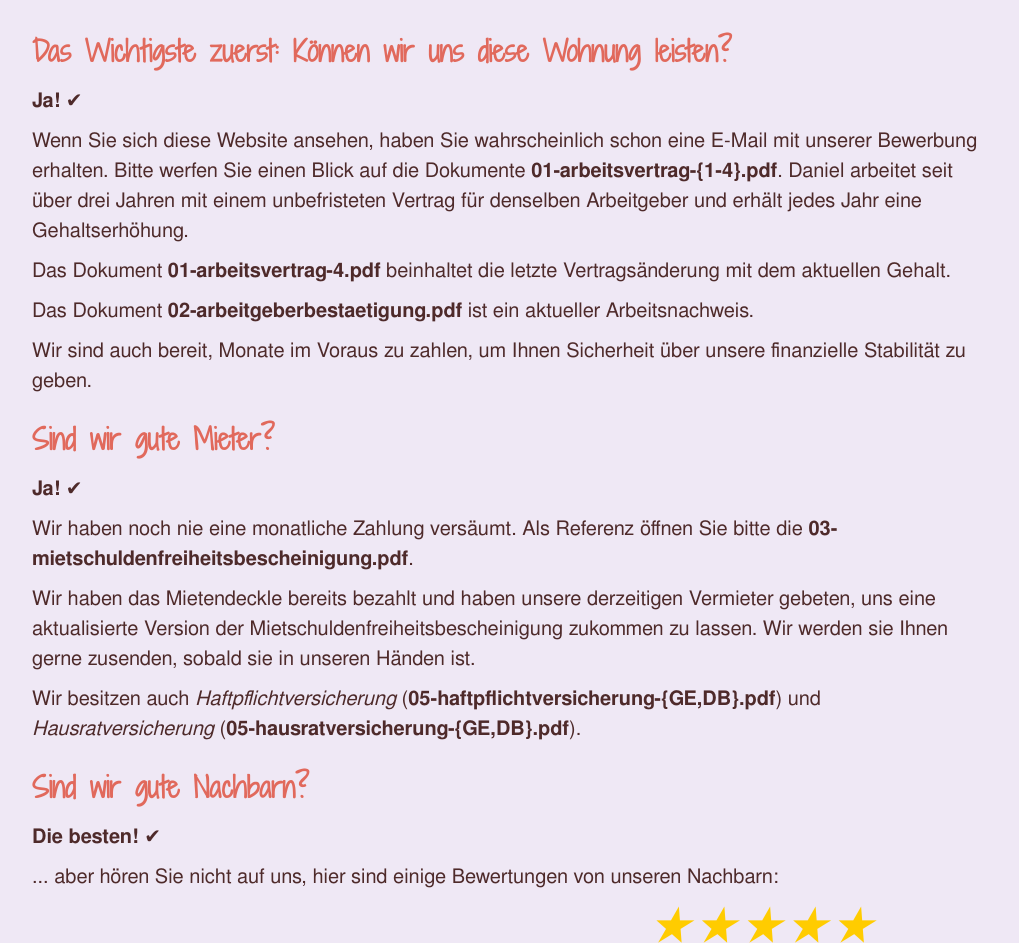
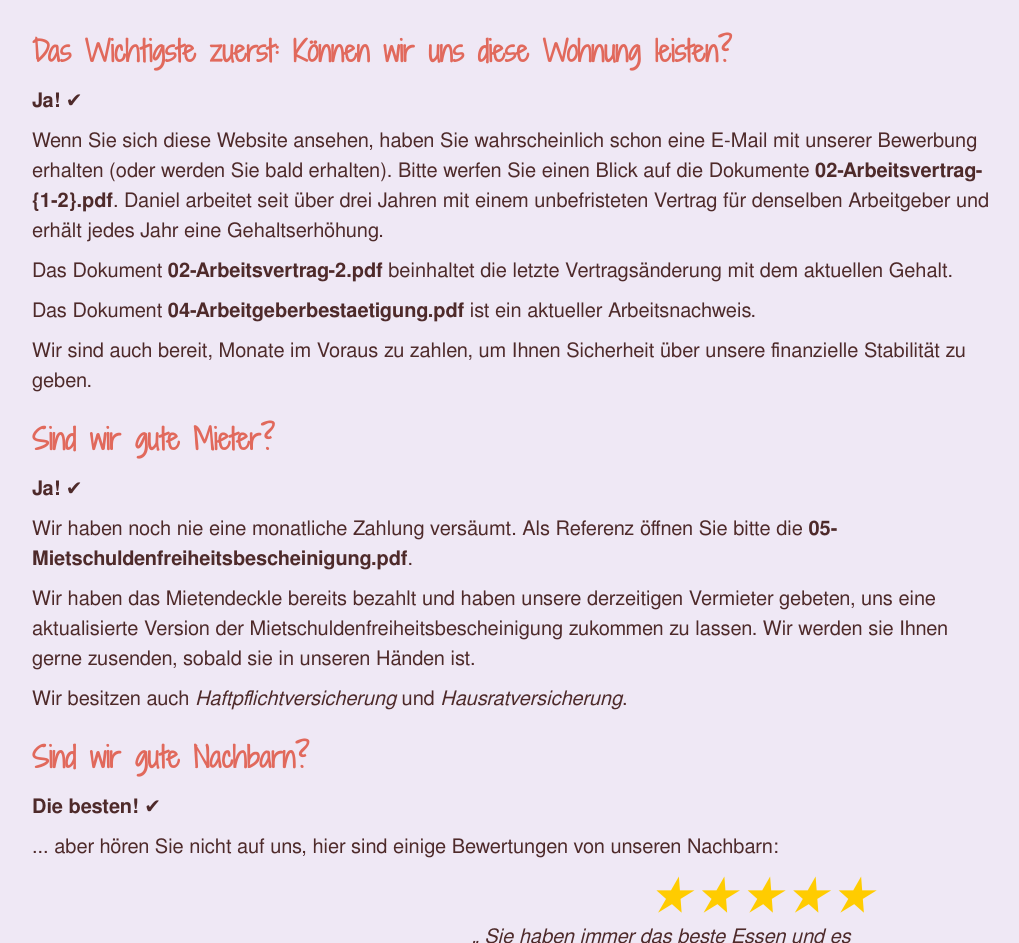
Before and after one commit to volrath/flat-ad, a website: page index.html in a window 1280 px wide. Shown: the part 803-1746 px from the top of the page, without its empty margins (128-1147 px from the left). Drawn offline with Linux system fonts and the light colour scheme.

Commit message:
Add a few copy modifications

```diff
--- a/index.html
+++ b/index.html
@@ -24,19 +24,20 @@
 
       <p>
         Wenn Sie sich diese Website ansehen, haben Sie wahrscheinlich schon eine
-        E-Mail mit unserer Bewerbung erhalten. Bitte werfen Sie einen Blick auf
-        die Dokumente <b>01-arbeitsvertrag-{1-4}.pdf</b>. Daniel arbeitet seit
-        über drei Jahren mit einem unbefristeten Vertrag für denselben
-        Arbeitgeber und erhält jedes Jahr eine Gehaltserhöhung.
+        E-Mail mit unserer Bewerbung erhalten (oder werden Sie bald
+        erhalten). Bitte werfen Sie einen Blick auf die
+        Dokumente <b>02-Arbeitsvertrag-{1-2}.pdf</b>. Daniel arbeitet seit über
+        drei Jahren mit einem unbefristeten Vertrag für denselben Arbeitgeber
+        und erhält jedes Jahr eine Gehaltserhöhung.
       </p>
 
       <p>
-        Das Dokument <b>01-arbeitsvertrag-4.pdf</b> beinhaltet die letzte
+        Das Dokument <b>02-Arbeitsvertrag-2.pdf</b> beinhaltet die letzte
         Vertragsänderung mit dem aktuellen Gehalt.
       </p>
 
       <p>
-        Das Dokument <b>02-arbeitgeberbestaetigung.pdf</b> ist ein aktueller
+        Das Dokument <b>04-Arbeitgeberbestaetigung.pdf</b> ist ein aktueller
         Arbeitsnachweis.
       </p>
 
@@ -49,7 +50,7 @@
       <p><b>Ja! ✔</b></p>
       <p>
         Wir haben noch nie eine monatliche Zahlung versäumt. Als Referenz öffnen
-        Sie bitte die <b>03-mietschuldenfreiheitsbescheinigung.pdf</b>.
+        Sie bitte die <b>05-Mietschuldenfreiheitsbescheinigung.pdf</b>.
       </p>
 
       <p>
@@ -61,9 +62,7 @@
 
       <p>
         Wir besitzen auch <i>Haftpflichtversicherung</i>
-        (<b>05-haftpflichtversicherung-{GE,DB}.pdf</b>)
-        und <i>Hausratversicherung</i>
-        (<b>05-hausratversicherung-{GE,DB}.pdf</b>).
+        und <i>Hausratversicherung</i>.
       </p>
 
       <h3>Sind wir gute Nachbarn?</h3>
```
